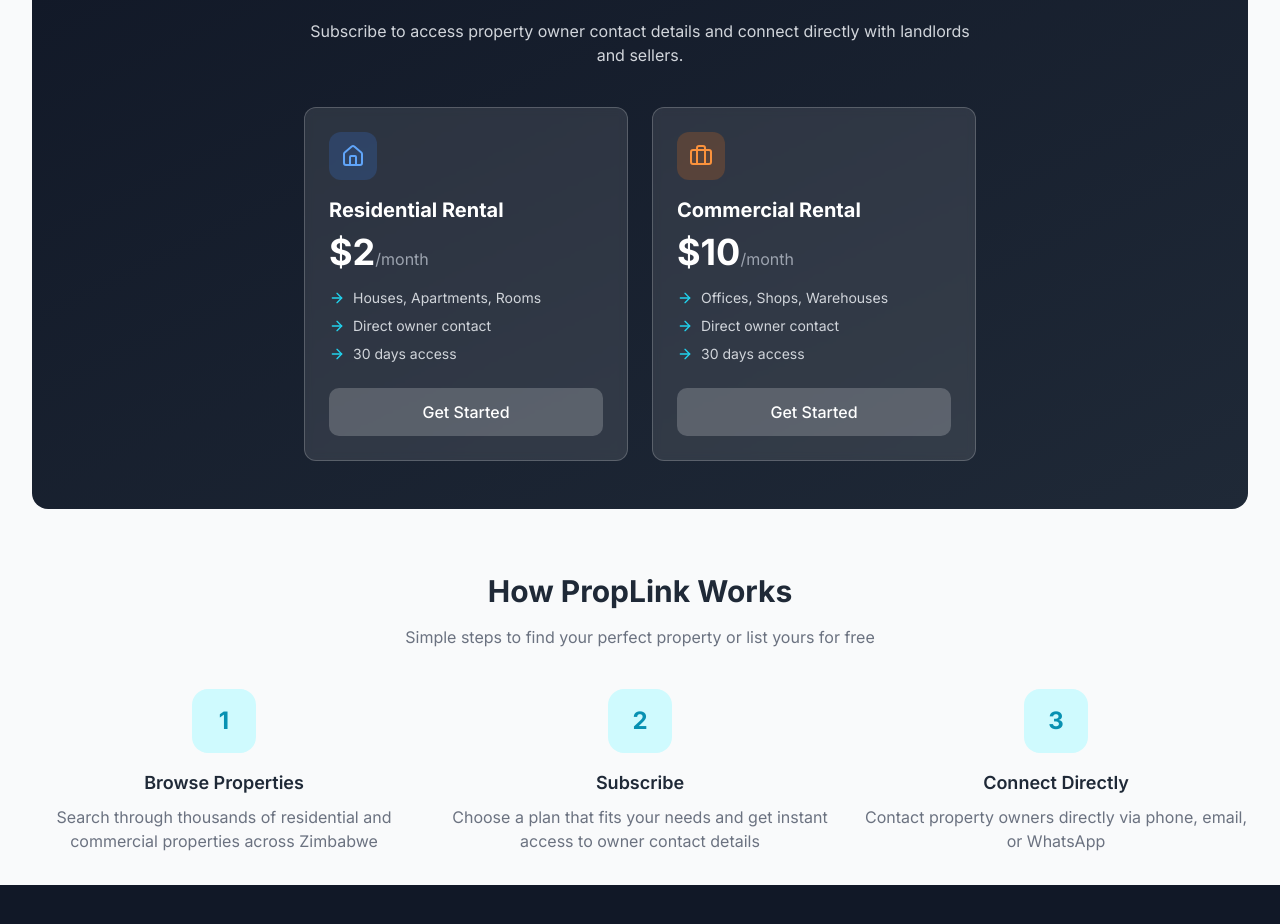
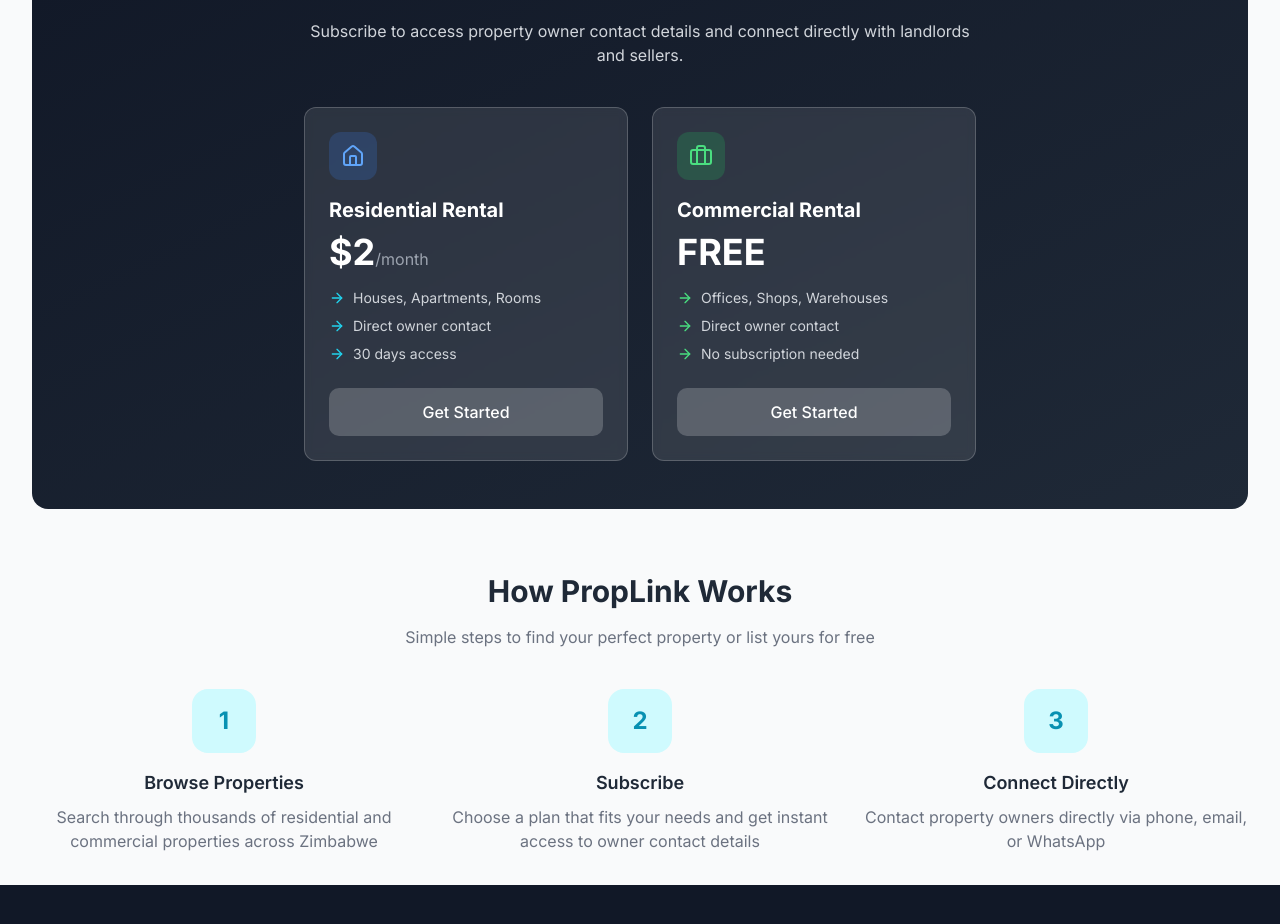
Before and after one commit to maxymuusha-hash/proplink-app, a React (Vite) app: page / in a window 1280 px wide. Shown: the part 3640-4564 px from the top of the page. Built offline with nearby package versions, Linux system fonts and the light colour scheme.

Commit message:
Update AppLayout.tsx

```diff
--- a/src/components/AppLayout.tsx
+++ b/src/components/AppLayout.tsx
@@ -174,8 +174,6 @@
       newAccess.residentialRental = true;
     } else if (tier.accessType === 'commercial_rental') {
       newAccess.commercialRental = true;
-    } else if (tier.accessType === 'seller_residential' || tier.accessType === 'seller_commercial') {
-      // Owner listing access — no contact view changes needed
     }
     setSubscriptionAccess(newAccess);
     setShowSubscriptionModal(false);
@@ -304,6 +302,8 @@
             }}
             onSubmit={handleListProperty}
             editProperty={editingProperty}
+            userId={userId}
+            userEmail={userEmail}
           />
         )}
       </div>
@@ -447,18 +447,17 @@
               </div>
 
               <div className="bg-white/10 backdrop-blur-sm rounded-xl p-6 border border-white/20">
-                <div className="w-12 h-12 bg-orange-500/20 rounded-xl flex items-center justify-center mb-4">
-                  <Briefcase className="w-6 h-6 text-orange-400" />
+                <div className="w-12 h-12 bg-green-500/20 rounded-xl flex items-center justify-center mb-4">
+                  <Briefcase className="w-6 h-6 text-green-400" />
                 </div>
                 <h3 className="text-xl font-bold text-white mb-2">Commercial Rental</h3>
                 <div className="mb-4">
-                  <span className="text-4xl font-bold text-white">$10</span>
-                  <span className="text-gray-400">/month</span>
+                  <span className="text-4xl font-bold text-white">FREE</span>
                 </div>
                 <ul className="space-y-2 mb-6">
-                  <li className="text-gray-300 text-sm flex items-center gap-2"><ArrowRight className="w-4 h-4 text-cyan-400" />Offices, Shops, Warehouses</li>
-                  <li className="text-gray-300 text-sm flex items-center gap-2"><ArrowRight className="w-4 h-4 text-cyan-400" />Direct owner contact</li>
-                  <li className="text-gray-300 text-sm flex items-center gap-2"><ArrowRight className="w-4 h-4 text-cyan-400" />30 days access</li>
+                  <li className="text-gray-300 text-sm flex items-center gap-2"><ArrowRight className="w-4 h-4 text-green-400" />Offices, Shops, Warehouses</li>
+                  <li className="text-gray-300 text-sm flex items-center gap-2"><ArrowRight className="w-4 h-4 text-green-400" />Direct owner contact</li>
+                  <li className="text-gray-300 text-sm flex items-center gap-2"><ArrowRight className="w-4 h-4 text-green-400" />No subscription needed</li>
                 </ul>
                 <button onClick={() => setShowAuthModal(true)} className="w-full py-3 bg-white/20 text-white rounded-lg font-medium hover:bg-white/30 transition-colors">Get Started</button>
               </div>
@@ -531,6 +530,8 @@
           }}
           onSubmit={handleListProperty}
           editProperty={editingProperty}
+          userId={userId}
+          userEmail={userEmail}
         />
       )}
 
```
